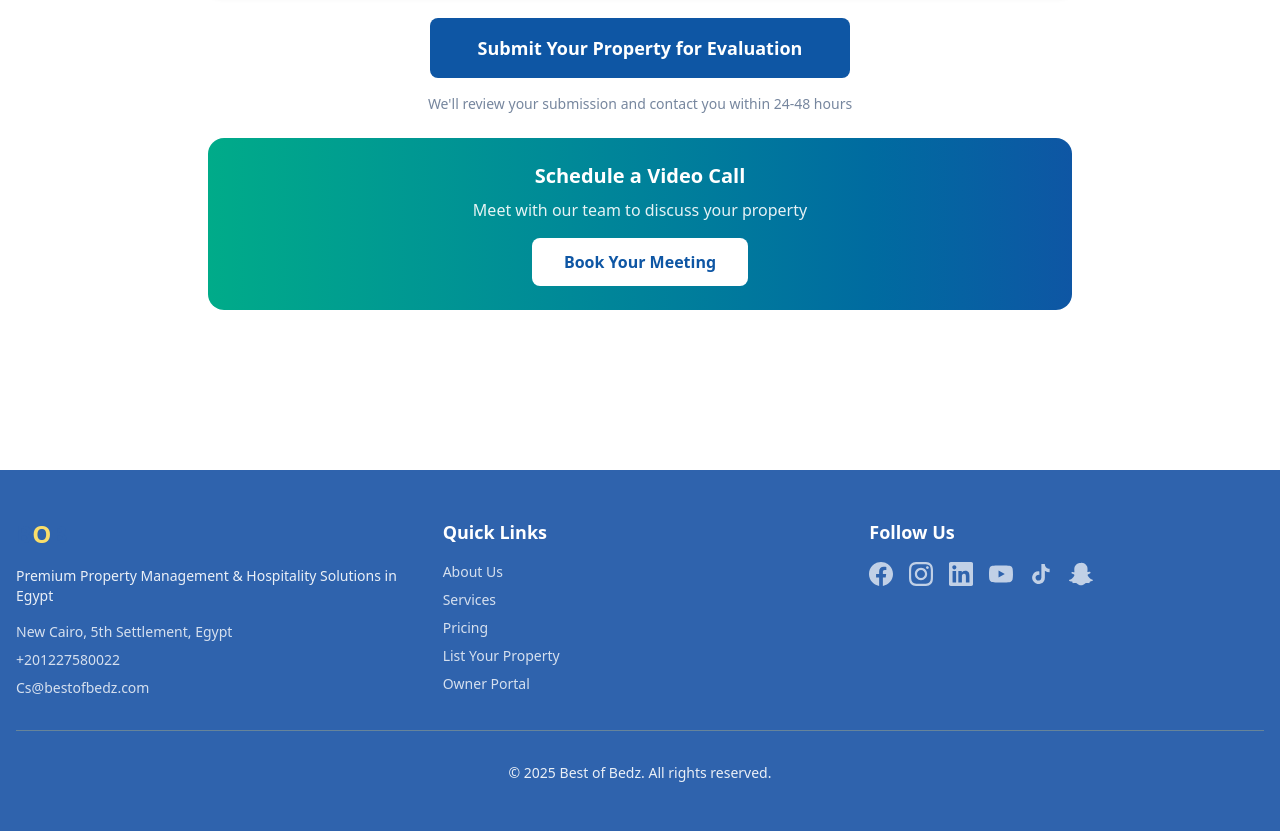
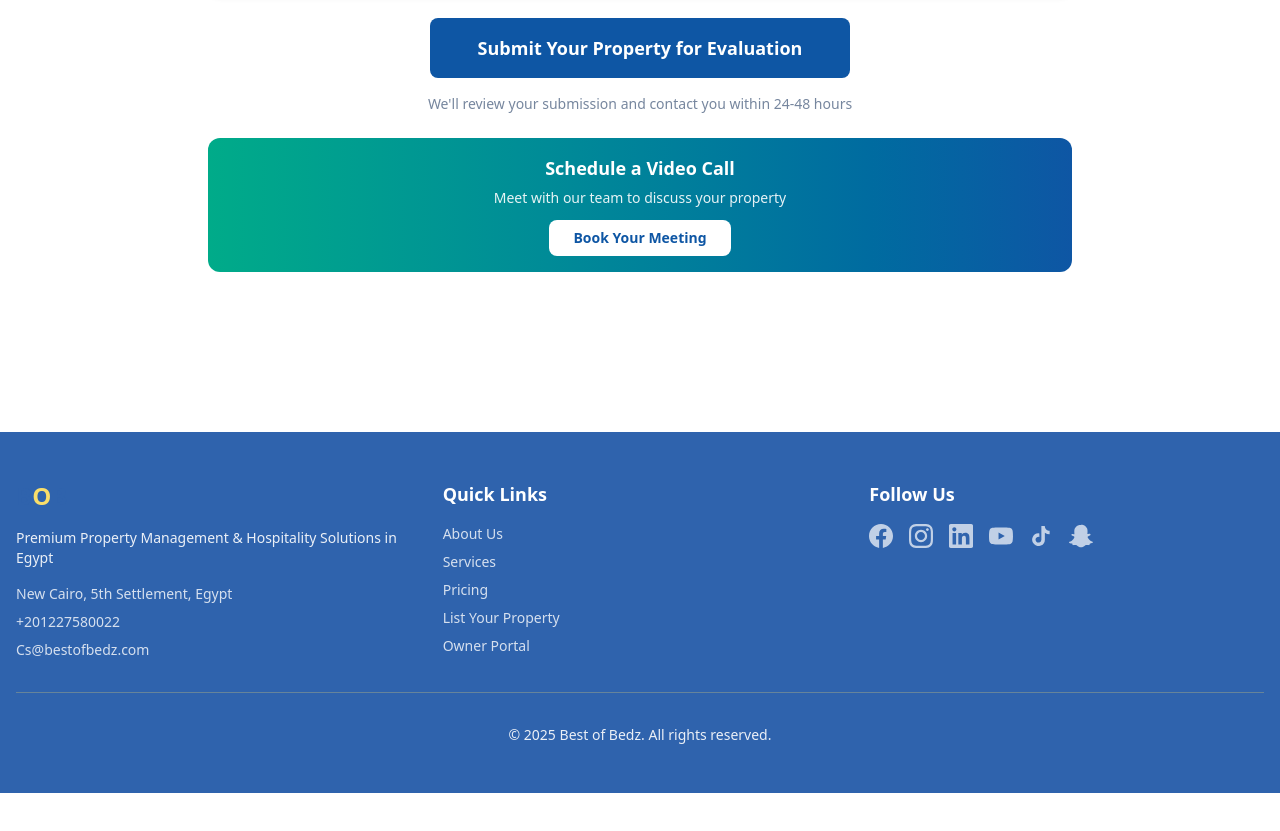
Before and after one commit to HASSANBOB533/property-mgtg-new, a Next.js app: page /en/list-property in a window 1280 px wide. Shown: the part 2740-3571 px from the top of the page. After the commit the page ends 3533 px from the top, so only its background shows below. Built offline with nearby package versions, Linux system fonts and the light colour scheme.

Commit message:
Make Schedule Meeting card more compact to reduce overall page height

```diff
--- a/components/PropertyForm.tsx
+++ b/components/PropertyForm.tsx
@@ -563,18 +563,18 @@ export default function PropertyForm() {
       </form>
 
       {/* Schedule Meeting CTA */}
-      <div className="mt-6 bg-gradient-to-r from-green-primary to-blue-primary text-white rounded-2xl p-6 text-center">
-        <h3 className="text-xl font-bold mb-2">
+      <div className="mt-6 bg-gradient-to-r from-green-primary to-blue-primary text-white rounded-xl p-4 text-center">
+        <h3 className="text-lg font-bold mb-1.5">
           {t.has('scheduleMeeting.title') ? t('scheduleMeeting.title') : 'Schedule a Video Call'}
         </h3>
-        <p className="mb-4 opacity-90">
+        <p className="mb-3 opacity-90 text-sm">
           {t.has('scheduleMeeting.subtitle') ? t('scheduleMeeting.subtitle') : 'Meet with our team to discuss your property'}
         </p>
         <a
           href="https://cal.com/hassan-ahmed-27rg6z/property-owner-meeting"
           target="_blank"
           rel="noopener noreferrer"
-          className="inline-block bg-white text-blue-primary px-8 py-3 rounded-lg font-semibold hover:bg-gray-100 transition-all"
+          className="inline-block bg-white text-blue-primary px-6 py-2 rounded-lg font-semibold hover:bg-gray-100 transition-all text-sm"
         >
           {t.has('scheduleMeeting.button') ? t('scheduleMeeting.button') : 'Book Your Meeting'}
         </a>
```
